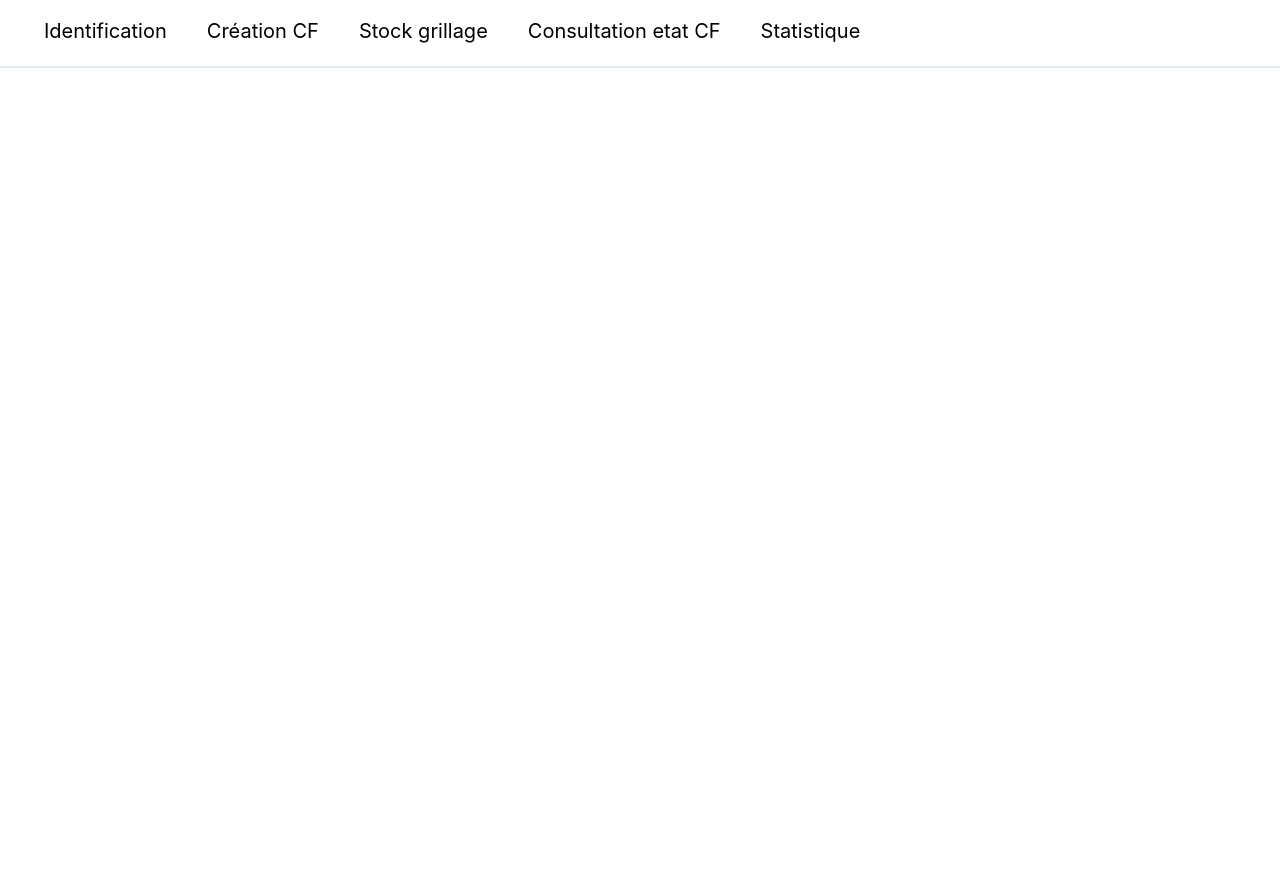
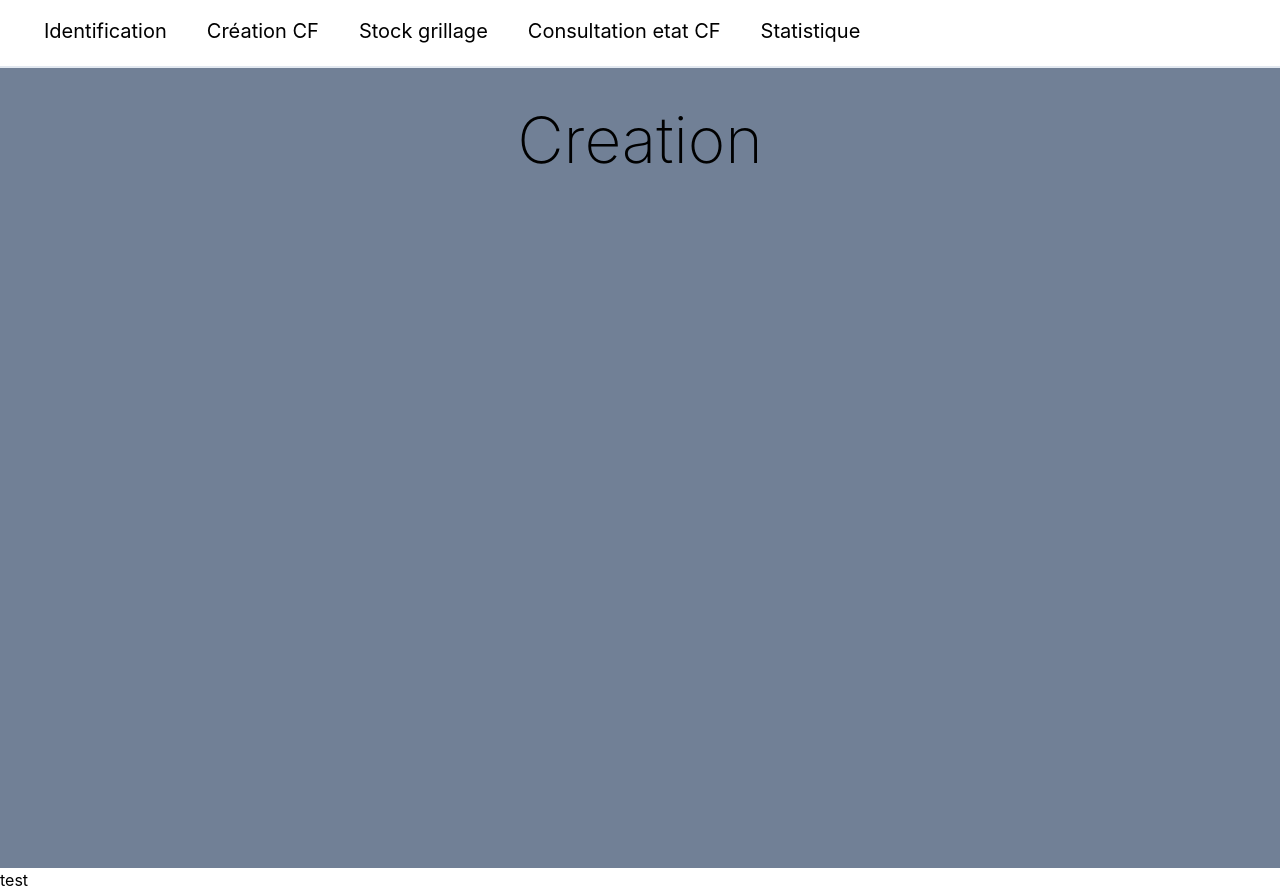
Before and after one commit to AlbertLanne/Control-Panel-ChartJS-Mysql-boilerplate, a Nuxt app: page /creation in a window 1280 px wide. Before the commit the page ends 800 px from the top, so only its background shows below. Built offline with nearby package versions, Linux system fonts and the light colour scheme.

Commit message:
nav footer add

```diff
--- /dev/null
+++ b/components/NavFooter.vue
@@ -0,0 +1,14 @@
+<template>
+    <footer class=" bg-white flex">
+test
+    </footer>
+</template>
+
+<script>
+    export default {
+        name: "NavFooter",
+        data() {
+            return {};
+        },
+    }
+</script>
--- a/layouts/default.vue
+++ b/layouts/default.vue
@@ -1,15 +1,19 @@
 <template>
-  <div class=" bg-background-primary min-h-screen flex flex-col w-full justify-center h-full content-center content-wrapper"
-       :class="theme">
+  <div
+    class=" bg-background-primary min-h-screen flex flex-col w-full justify-center h-full content-center content-wrapper">
     <div class="flex-grow ">
       <NavBarre/>
-    <nuxt/>
+      <nuxt/>
     </div>
+
+    <NavFooter/>
   </div>
 </template>
 <script>
   import NavBarre from "~/components/NavBarre.vue";
+  import NavFooter from "~/components/NavFooter.vue";
+
   export default {
-  components: {NavBarre,}
+    components: {NavBarre, NavFooter}
   };
 </script>
--- a/pages/consultation.vue
+++ b/pages/consultation.vue
@@ -2,9 +2,9 @@
 <div>
   <p class="my-6 text-4xl font-serif text-center">
     Ordre de fabrication n°1</p>
-
+<div>
   <line-example/>
-
+</div>
 
 </div>
 </template>
--- a/pages/creation.vue
+++ b/pages/creation.vue
@@ -1,10 +1,17 @@
 <template>
-
+  <div class=" min-h-screen bg-gray-600 flex-wrap text-copy-primary flex flex-wrap ">
+    <p class=" m-6 mx-auto text-6xl font-thin"> Creation </p>
+  </div>
 </template>
 
 <script>
     export default {
-        name: "creation"
+        name: "creation",
+      head() {
+        return {
+          title: "Creation page"
+        };
+      },
     }
 </script>
 
--- a/pages/identification.vue
+++ b/pages/identification.vue
@@ -6,7 +6,13 @@
 
 <script>
   export default {
-    name: "identification"
+    name: "identification",
+    head() {
+      return {
+        title: "Identification page"
+      };
+    },
+
   }
 </script>
 
--- a/pages/stock.vue
+++ b/pages/stock.vue
@@ -1,10 +1,17 @@
 <template>
-
+  <div class=" min-h-screen bg-purple-500 flex-wrap text-copy-primary flex flex-wrap ">
+    <p class=" m-6 mx-auto text-6xl font-thin"> Stock </p>
+  </div>
 </template>
 
 <script>
     export default {
-        name: "stock"
+        name: "stock",
+      head() {
+        return {
+          title: "Identification page"
+        };
+      },
     }
 </script>
 
```
